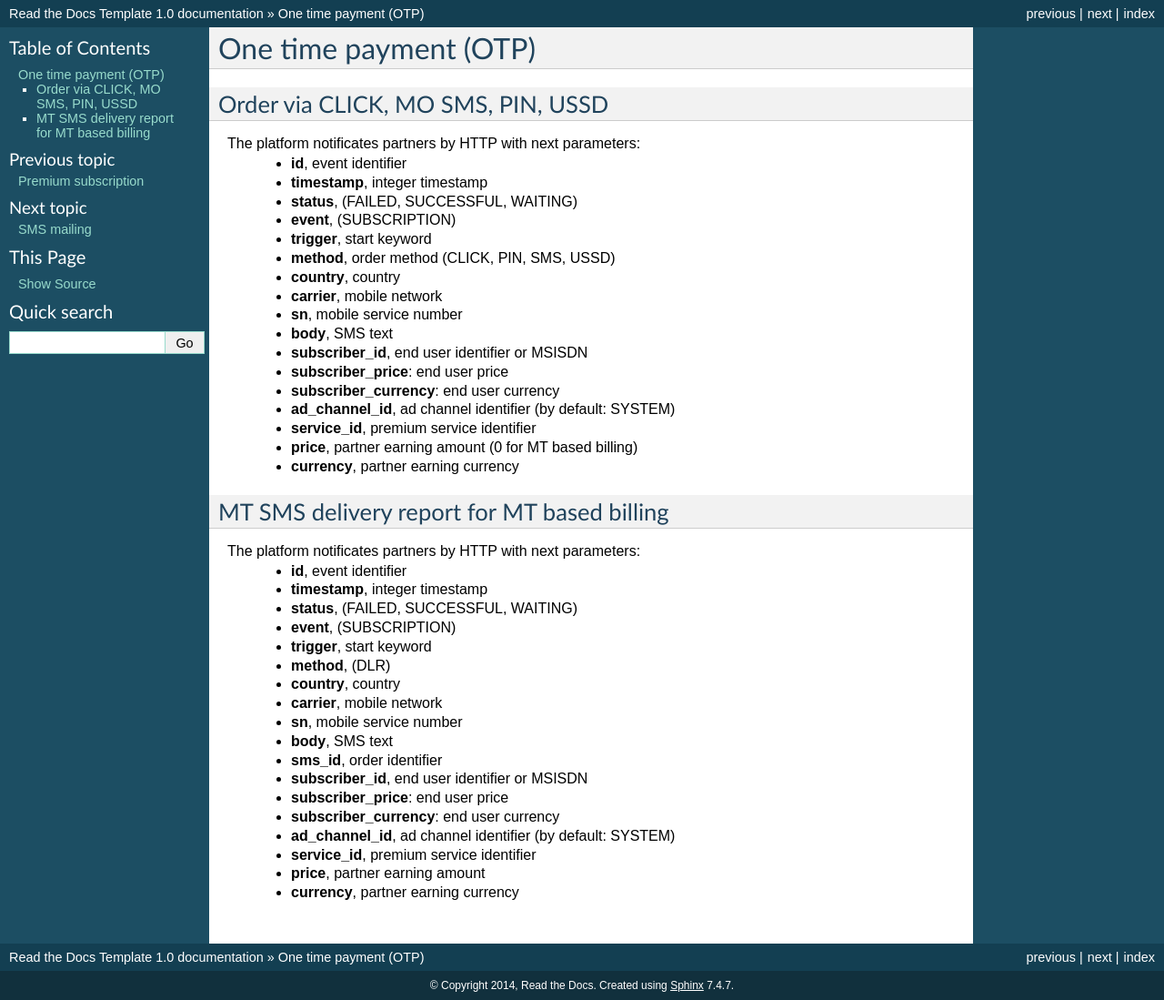
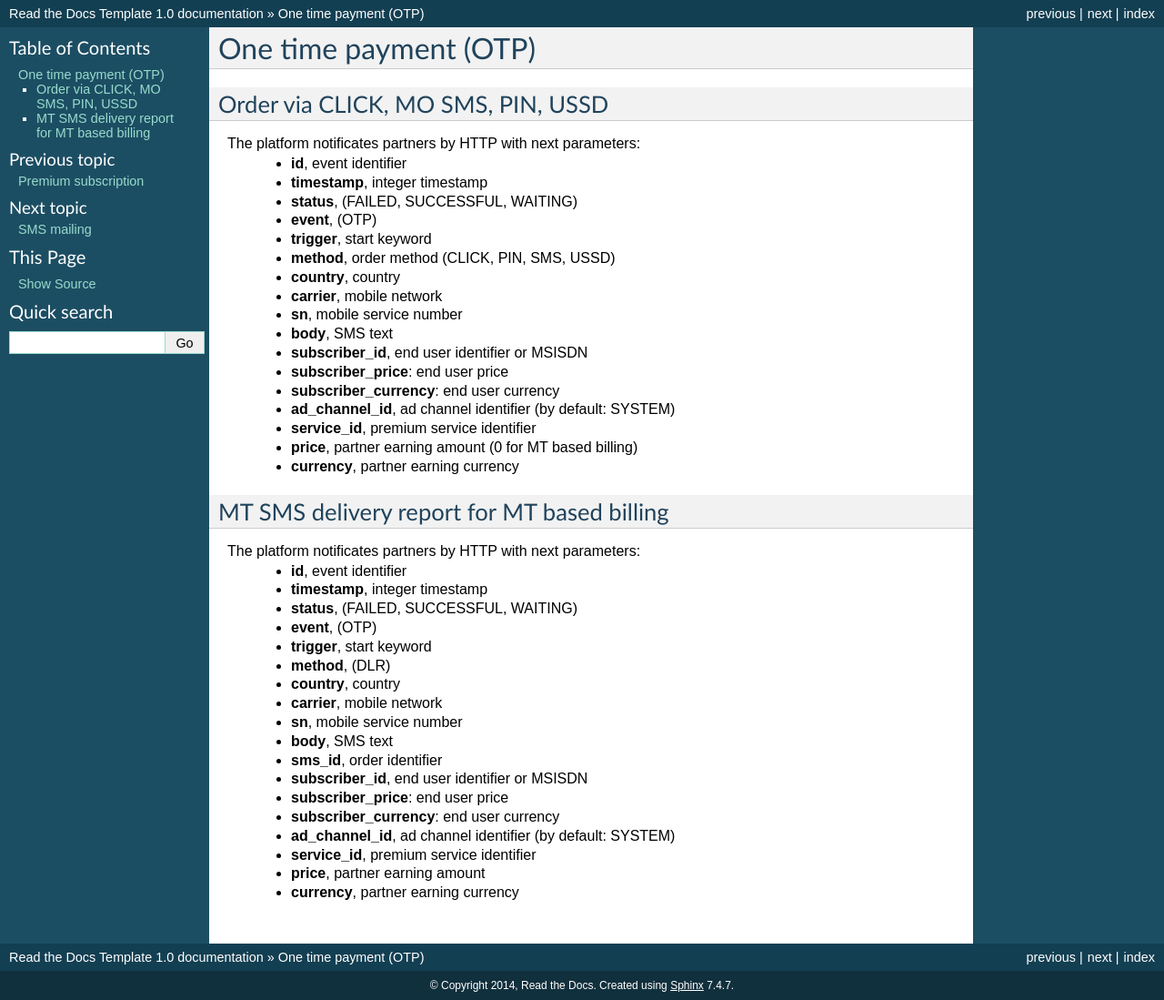
Before and after one commit to megasyst/lab, a Sphinx documentation site: the page built from docs/3_one_time_payment.rst, in a window 1280 px wide. Shown: the whole page at 91% size. Built offline with Sphinx 7.4.7, drawn with Linux system fonts in a browser that asks for light colours.

Commit message:
Fixed typos

```diff
--- a/docs/3_one_time_payment.rst
+++ b/docs/3_one_time_payment.rst
@@ -9,7 +9,7 @@ The platform notificates partners by HTTP with next parameters:
   * **id**, event identifier
   * **timestamp**, integer timestamp
   * **status**, (FAILED, SUCCESSFUL, WAITING)
-  * **event**, (SUBSCRIPTION)
+  * **event**, (OTP)
   * **trigger**, start keyword
   * **method**, order method (CLICK, PIN, SMS, USSD)
   * **country**, country
@@ -31,7 +31,7 @@ The platform notificates partners by HTTP with next parameters:
   * **id**, event identifier
   * **timestamp**, integer timestamp
   * **status**, (FAILED, SUCCESSFUL, WAITING)
-  * **event**, (SUBSCRIPTION)
+  * **event**, (OTP)
   * **trigger**, start keyword
   * **method**, (DLR)
   * **country**, country
```
